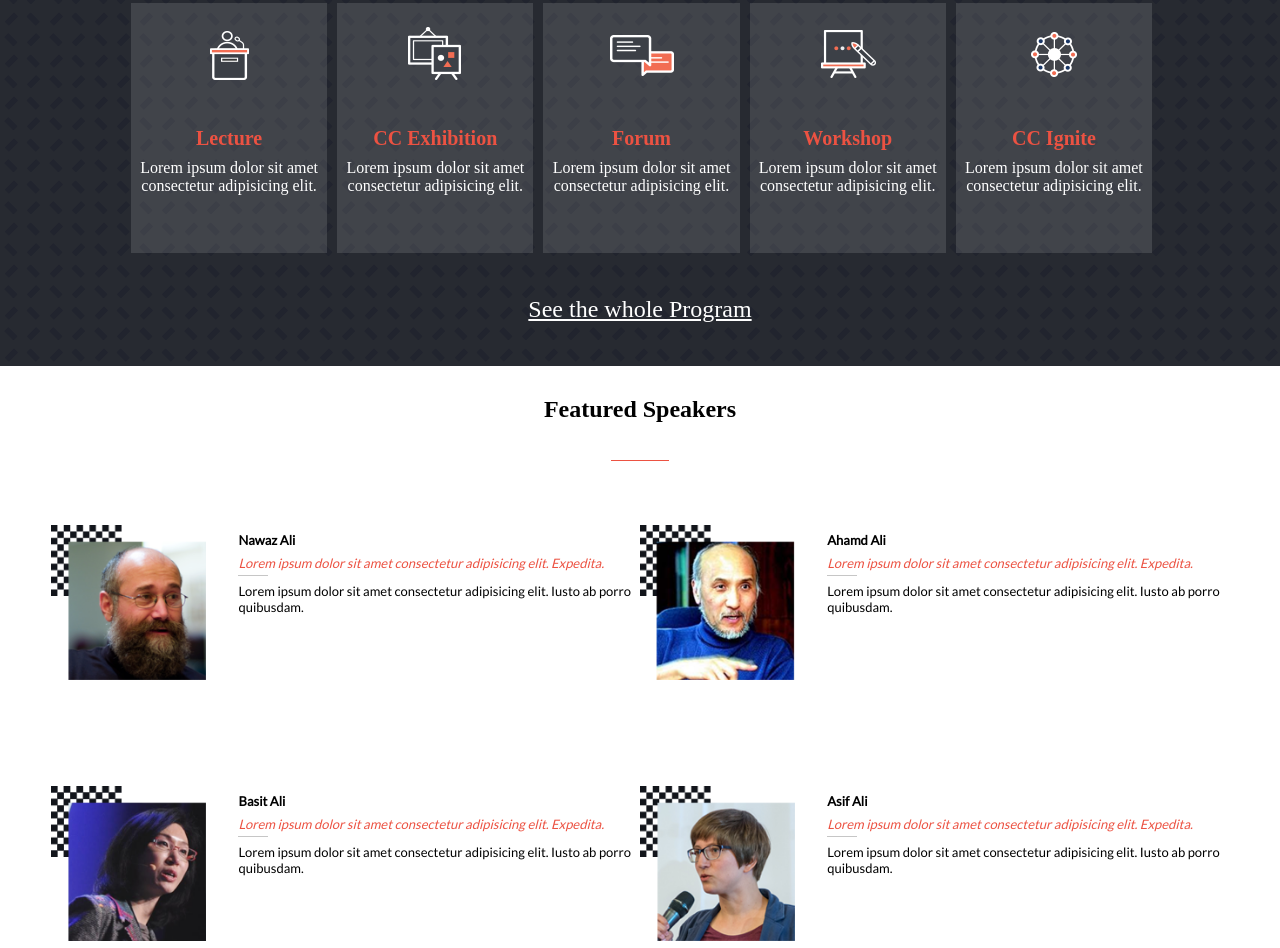
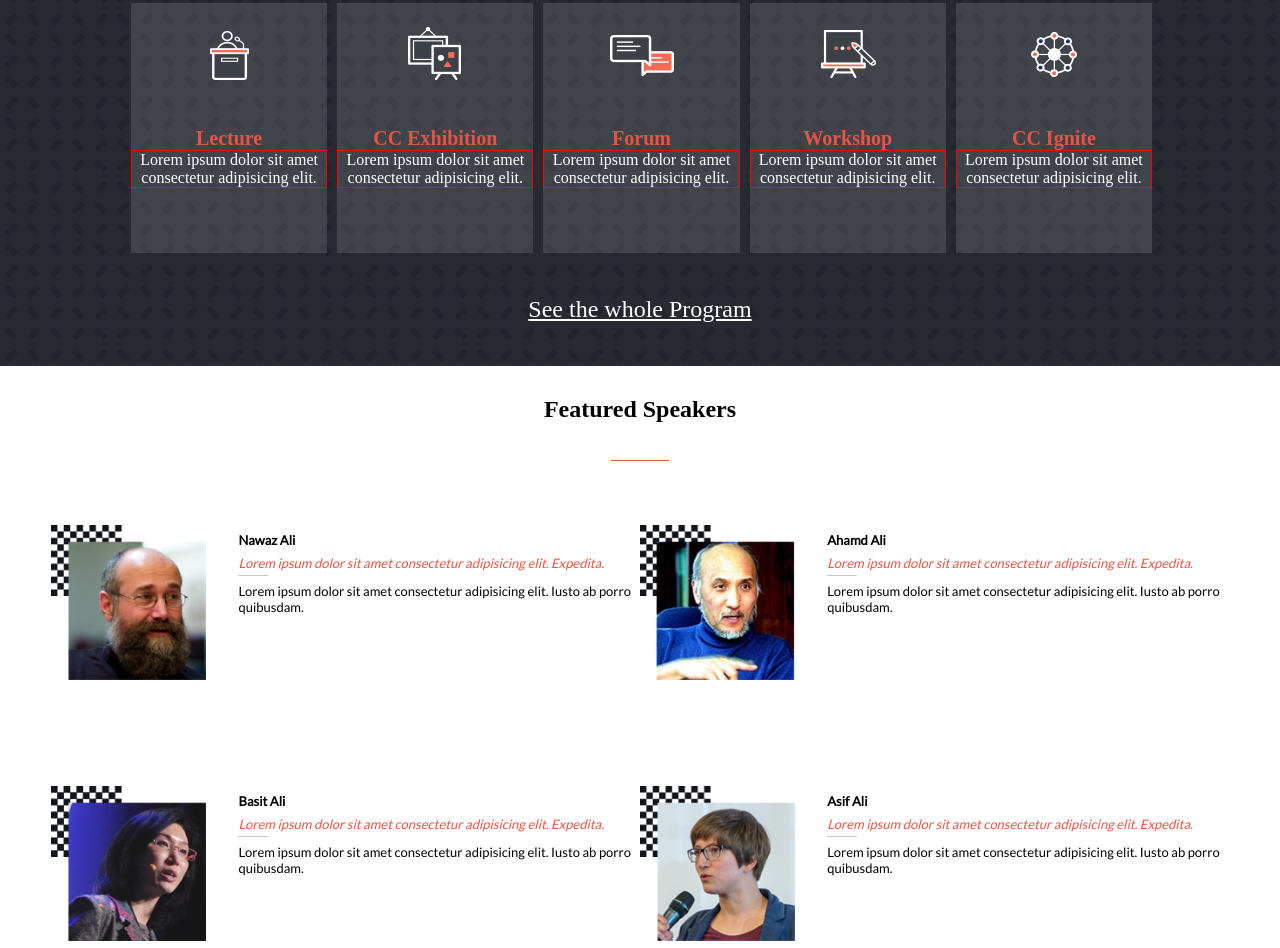
Before and after one commit to basitali111/first-capstone-project-, a website: page index.html in a window 1280 px wide. Shown: the part 785-1733 px from the top of the page. Drawn offline with Linux system fonts and the light colour scheme; a web font is replaced by a local one.

Commit message:
Fix some text issue in main program section by adding css

```diff
--- a/style.css
+++ b/style.css
@@ -132,10 +132,12 @@ body {
 }
 
 .box-para {
-  padding: 9px;
-  flex: 4;
-  color: #fff;
-  margin-top: 34px;
+  border: 1px solid red;
+  color: white;
+  display: flex;
+  align-items: center;
+  justify-content: center;
+  text-align: center;
 }
 
 #join-btn {
@@ -948,3 +950,6 @@ body {
     top: 4rem;
   }
 }
+
+@media screen and  (max-width: 600px)
+{ .box-para { font-size: 14px; } }
```
